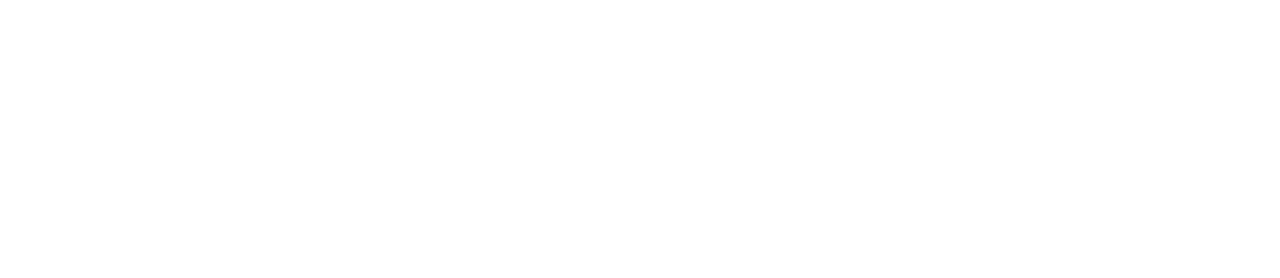
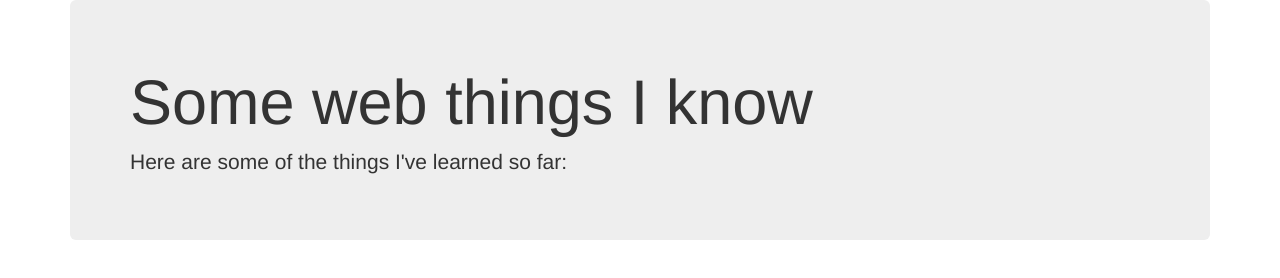
Before and after one commit to planeswalker1/sketch, a plain HTML site: page index.html in a window 1280 px wide. Drawn offline with Linux system fonts and the light colour scheme.

Commit message:
Add container div with jumbotron section

```diff
--- a/index.html
+++ b/index.html
@@ -8,6 +8,13 @@
   <link rel="stylesheet" href="css/bootstrap.min.css">
 </head>
 <body>
-
+  <div class="container">
+    <div class="jumbotron">
+      <h1>Some web things I know</h1>
+      <p>
+         Here are some of the things I've learned so far:
+      </p>
+    </div>
+  </div>
 </body>
 </html>
```
